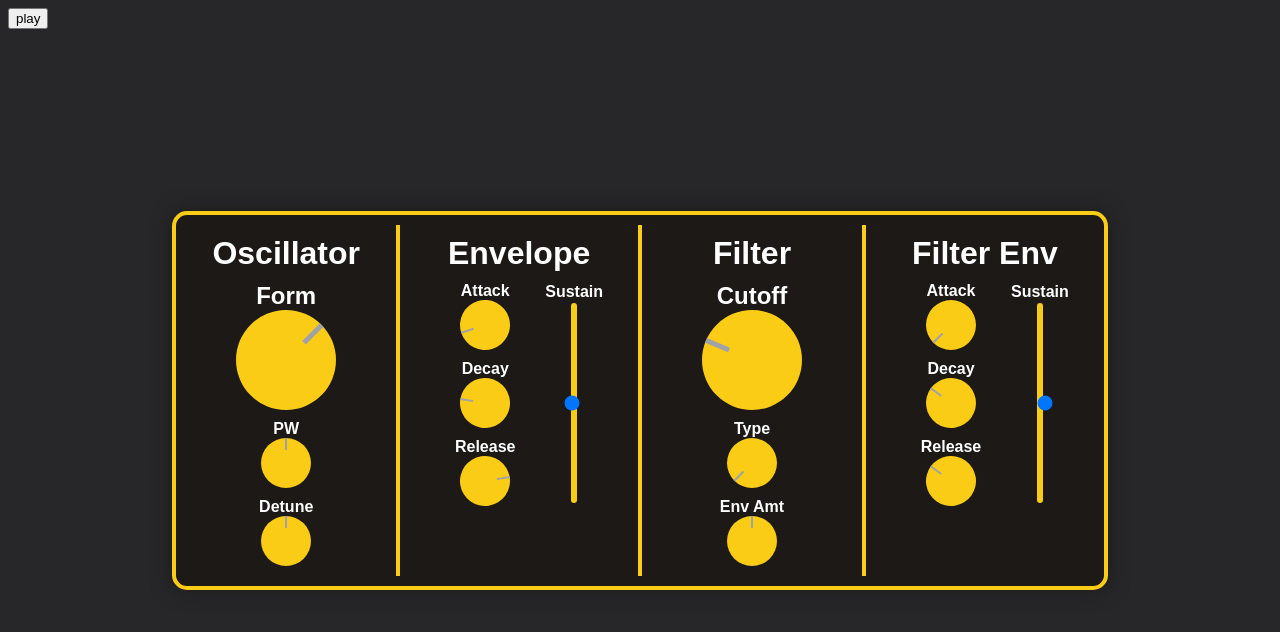
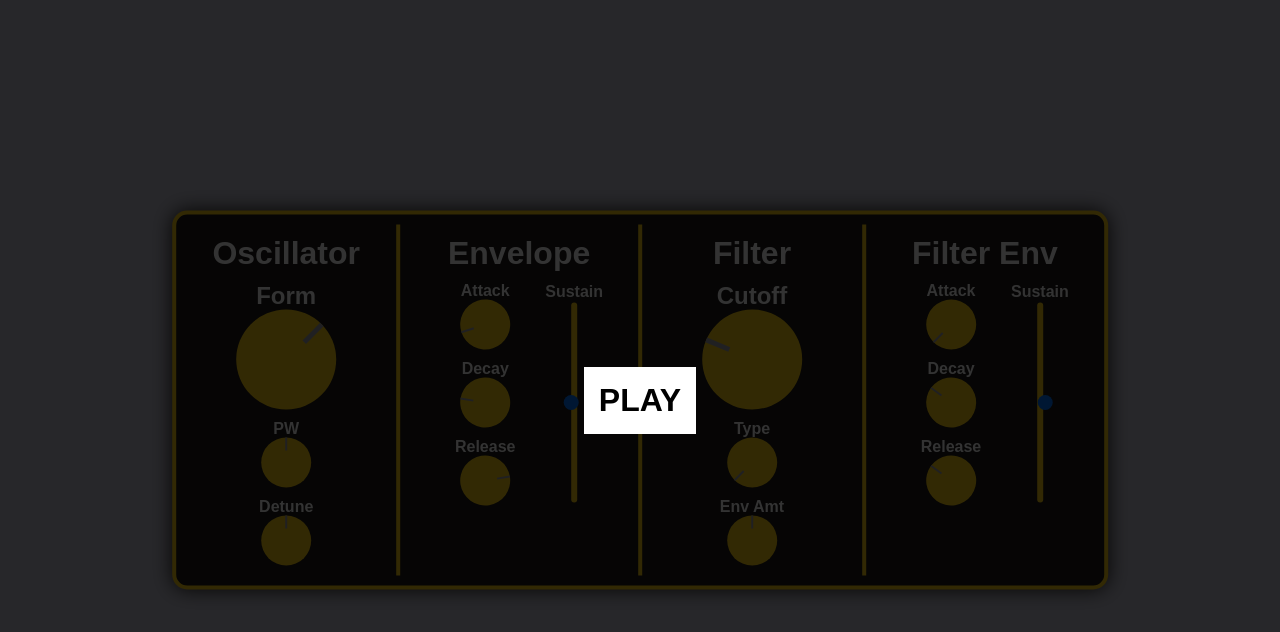
Before and after one commit to MCT32/web-synth, a SvelteKit app: page / in a window 1280 px wide. Shown: the top 632 px of the page. Built offline with nearby package versions, Linux system fonts and the light colour scheme.

Commit message:
Better play button

```diff
--- a/src/lib/components/Frame.svelte
+++ b/src/lib/components/Frame.svelte
@@ -1,4 +1,9 @@
-<div class="frame">
+<script lang="ts">
+    export let ready: boolean;
+</script>
+
+
+<div class="frame" class:hide={!ready}>
     <slot />
 </div>
 
@@ -16,11 +21,11 @@
         border-radius: 15px;
         border: 4px solid #facc15;
         box-shadow: 0px 0px 20px #1c1917;
-        position: absolute;
-        margin: auto;
-        top: 0;
-        right: 0;
-        bottom: 0;
-        left: 0;
+
+        transition: filter 500ms;
+    }
+
+    .hide {
+        filter: brightness(0.2);
     }
 </style>
--- a/src/routes/+page.svelte
+++ b/src/routes/+page.svelte
@@ -17,6 +17,8 @@
 
     let currentKey = "";
     let keyboardOctave = 2;
+
+    let ready = false;
 
     function onMIDIMessage(event: Event) {
         const midi_event = event as MIDIMessageEvent;
@@ -124,14 +126,17 @@
         filter_env.env.connect(filter.env_cv);
         filter.filter.toDestination();
 
-        console.log(osc.osc)
+        ready = true;
     }
 </script>
 
 
-<button on:click={start}>play</button>
+<div class="container">
+    {#if !ready}
+        <button on:click={start}>PLAY</button>
+    {/if}
 
-<Frame>
+    <Frame bind:ready={ready}>
         <Oscillator bind:this={osc} />
         <Divider />
         <Envelope bind:this={env} />
@@ -140,6 +145,7 @@
         <Divider />
         <FilterEnvelope bind:this={filter_env} />
     </Frame>
+</div>
 
 
 <svelte:window on:keydown={onKeyDown} on:keyup={onKeyUp} />
@@ -148,6 +154,38 @@
 <style>
     :global(body) {
         background-color: #27272a;
-        min-height: 100%;
+        min-height: 100vh;
+        margin: 0;
+    }
+
+    .container {
+        width: fit-content;
+        height: fit-content;
+        position: absolute;
+        left: 50%;
+        top: 50%;
+        transform: translate(-50%, -50%);
+    }
+
+    button {
+        z-index: 10;
+        position: absolute;
+        left: 50%;
+        top: 50%;
+        transform: translate(-50%, -50%);
+
+        font-size: xx-large;
+        font-weight: bold;
+        color: black;
+        border: 5px solid white;
+        background-color: white;
+        padding: 10px;
+
+        transition: background-color 200ms;
+    }
+
+    button:hover {
+        background-color: transparent;
+        color: white;
     }
 </style>
```
Lines whose indentation alone changed are shown as unchanged.
